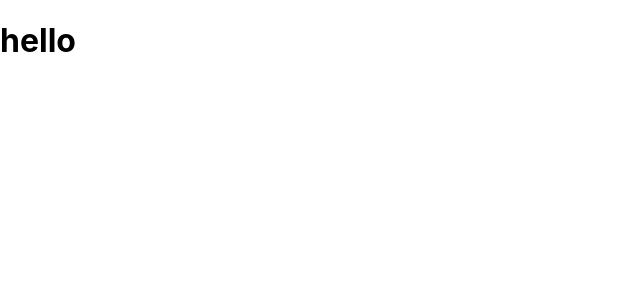
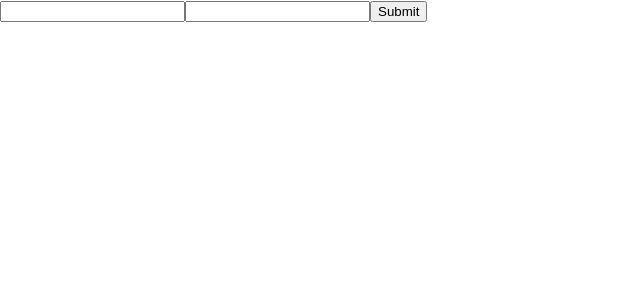
Before and after one commit to joeygaitan/alpha-frontier, a React (Create React App) app: page /login in a window 1280 px wide. Shown: the top 300 px of the page, without its empty margins (0-640 px from the left). Built offline with nearby package versions, Linux system fonts and the light colour scheme.

Commit message:
added in admin login component. Going to start building contexts files for user route, and admin route.

```diff
--- a/src/App.js
+++ b/src/App.js
@@ -1,8 +1,8 @@
-
 import React, { Component } from 'react';
 import { BrowserRouter as Router, Route, Switch } from 'react-router-dom';
 import LandingPage from './components/landingPage/LandingPage';
-import Login from './components/login/Login'
+import UserLogin from './components/Userlogin/UserLogin';
+import AdminLogin from './components/AdminLogin/AdminLogin';
 
 class App extends Component {
     constructor(props) {
@@ -15,7 +15,8 @@ class App extends Component {
                 <div>
                     <Switch>
                         <Route exact path = '/' component={LandingPage}/>
-                        <Route path = '/login' component={Login}/>
+                        <Route path = '/login' component={UserLogin}/>
+                        <Route path = '/admin-login' component={AdminLogin}/>
                     </Switch>
                 </div>
             </Router>
--- /dev/null
+++ b/src/components/AdminLogin/AdminLogin.js
@@ -0,0 +1,25 @@
+import React, {Component} from 'react';
+
+class AdminLogin extends Component {
+    constructor(props) {
+        super(props);
+        this.state = {
+            username:'',
+            password:'',
+            errorMessage: false
+         }
+    }
+    render() {
+        return (
+            <div>
+                <input onChange={(e)=>{this.setState({username: e.target.value})}}/>
+
+                <input onChange={(e)=>{this.setState({password: e.target.value})}}/>
+
+                <button onClick={()=>this.signIn()}>Submit</button>
+            </div>
+         );
+    }
+}
+
+export default AdminLogin;
--- /dev/null
+++ b/src/components/Userlogin/UserLogin.js
@@ -0,0 +1,29 @@
+import React, {Component} from 'react'
+
+class UserLogin extends Component {
+    constructor(props) {
+        super(props);
+        this.state = {
+            username: '',
+            password: '',
+            errorMessage: false
+         }
+    }
+
+    signIn = () => {
+        // this.props.userLogin(this.state.username,this.state.password)
+    }
+
+    render() {
+        return (
+        <div>
+            <input onChange={(e)=>{this.setState({username: e.target.value})}}/>
+
+            <input onChange={(e)=>{this.setState({password: e.target.value})}}/>
+
+            <button onClick={()=>this.signIn()}>Submit</button>
+        </div> );
+    }
+}
+
+export default UserLogin;
--- a/src/components/login/Login.js
+++ /dev/null
@@ -1,18 +0,0 @@
-import React, {Component} from 'react'
-
-class Login extends Component {
-    constructor(props) {
-        super(props);
-        this.state = {  }
-    }
-    render() {
-        return (
-        <div>
-            <h1>
-                hello
-            </h1>
-        </div> );
-    }
-}
-
-export default Login;
```
Also changed, not shown: 2 other files (tests, documents, lock files or other folders).
